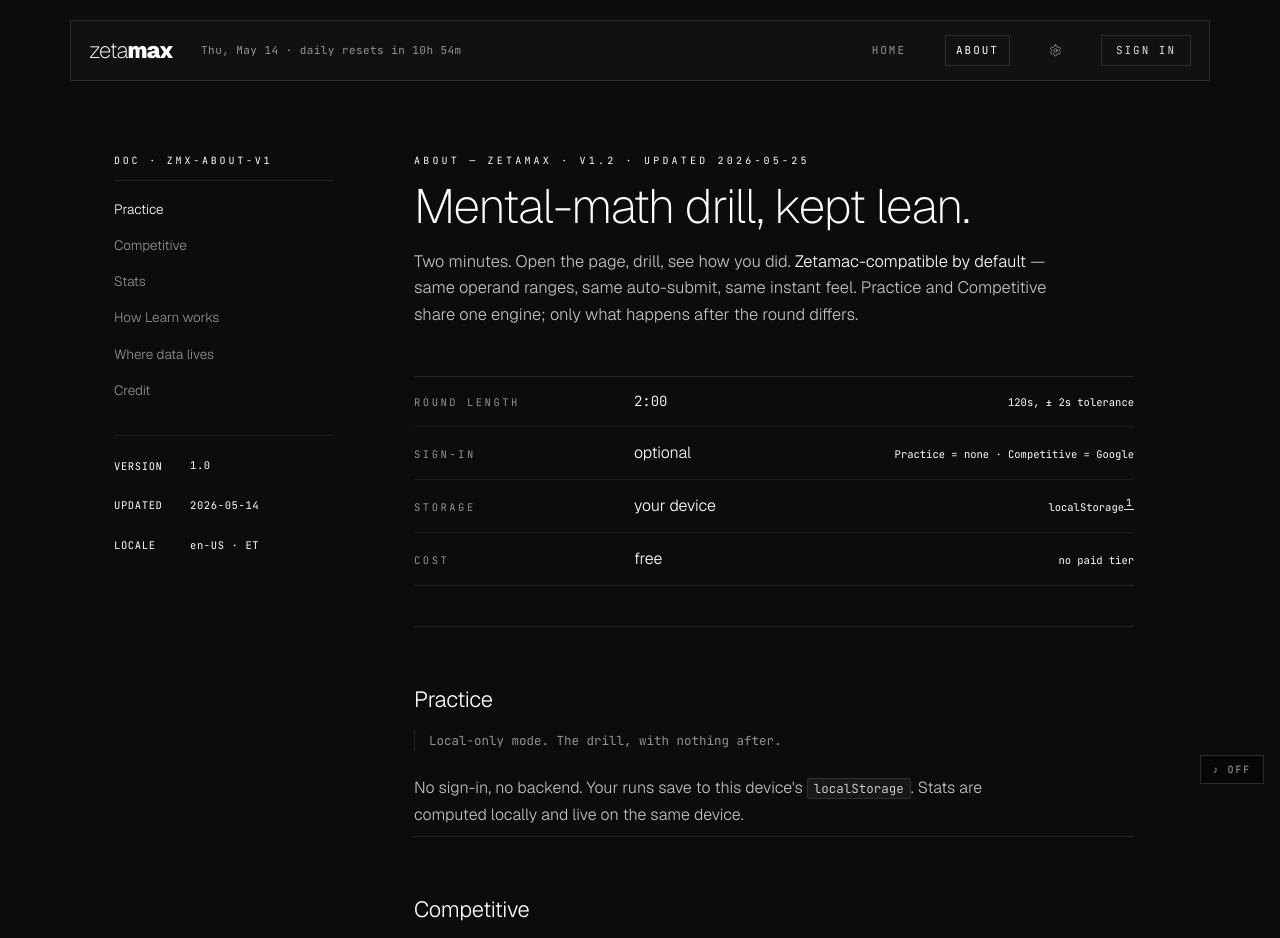
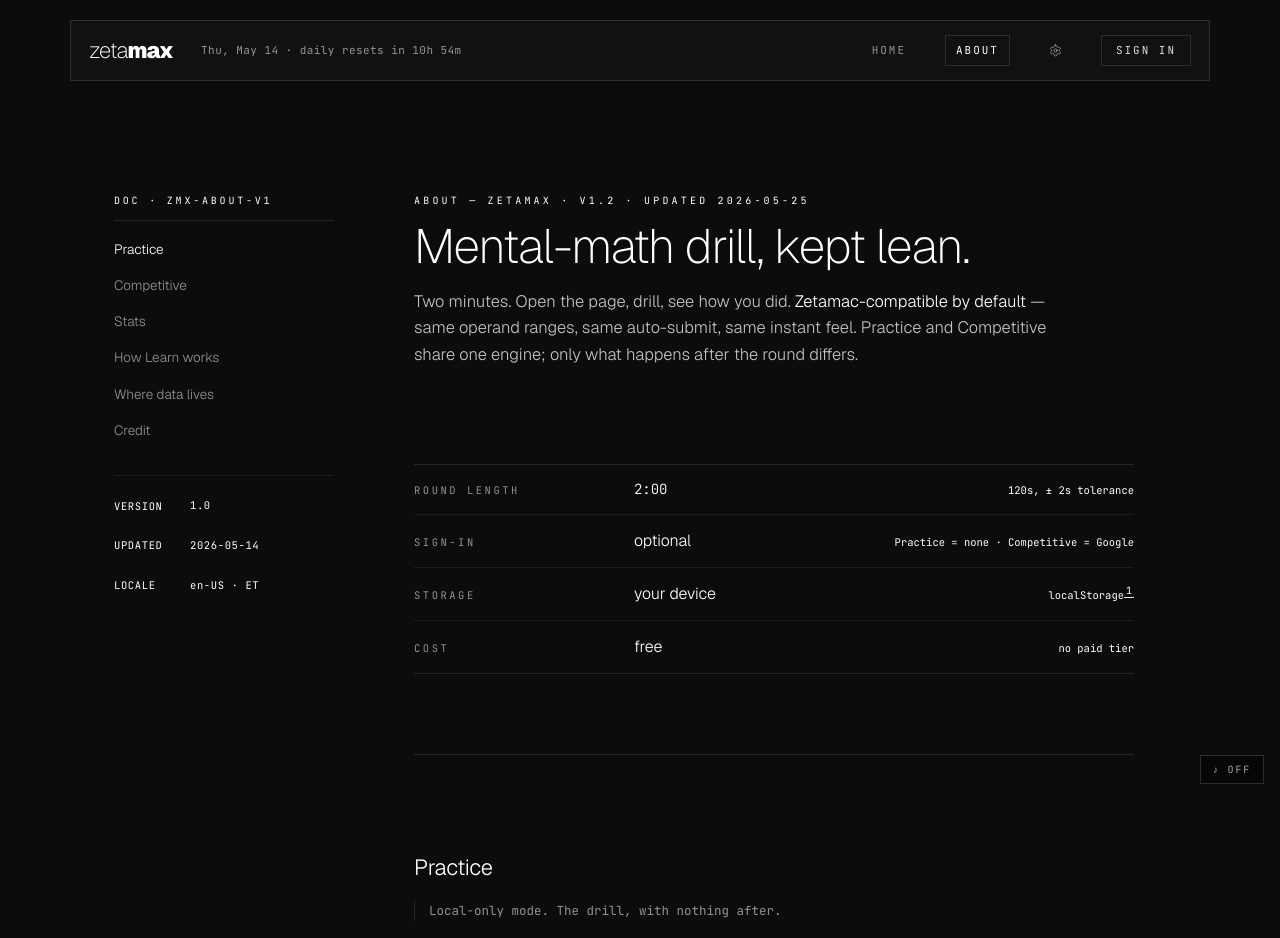
Before and after one commit to Smokeybear10/301.GAME.zetamax, a Next.js app: page /about in a window 1280 px wide. Shown: the top 938 px of the page. Built offline with nearby package versions, Linux system fonts and the light colour scheme; no server answers.

Commit message:
roomier about page, floating home on daily, drop profile shortcut row

```diff
--- a/app/about/page.tsx
+++ b/app/about/page.tsx
@@ -25,13 +25,13 @@
       <div className="max-w-[1180px] mx-auto px-5 pt-5">
         <SiteHead current="about" />
 
-        <div className="mx-auto px-1 sm:px-5 lg:px-11 py-10 lg:py-14 grid grid-cols-1 lg:grid-cols-[220px_minmax(0,720px)] gap-10 lg:gap-20 items-start">
+        <div className="mx-auto px-1 sm:px-5 lg:px-11 py-16 lg:py-24 grid grid-cols-1 lg:grid-cols-[220px_minmax(0,720px)] gap-10 lg:gap-20 items-start">
 
           <TocRail items={toc} />
 
           <article>
             {/* Doc head */}
-            <header className="mb-12">
+            <header className="mb-20 sm:mb-24">
               <p className="font-mono text-[10px] tracking-[0.32em] uppercase text-white/42 mb-3.5">
                 About — Zetamax · v1.2 · updated 2026-05-25
               </p>
@@ -50,7 +50,7 @@
           {/* Spec strip */}
           <section
             aria-label="Specification"
-            className="my-10 border-y border-white/10"
+            className="my-16 sm:my-20 border-y border-white/10"
           >
             <SpecRow k="Round length" v="2:00" note="120s, ± 2s tolerance" mono />
             <SpecRow k="Sign-in" v="optional" note="Practice = none · Competitive = Google" />
@@ -196,7 +196,7 @@
           {/* Footnotes */}
           <section
             id="notes"
-            className="mt-[72px] pt-6 border-t border-white/10"
+            className="mt-[120px] sm:mt-[160px] pt-8 border-t border-white/10"
             aria-label="Notes"
           >
             <p className="font-mono text-[10px] tracking-[0.32em] uppercase text-white/42 mb-3.5">
@@ -242,16 +242,16 @@
   children: React.ReactNode;
 }) {
   return (
-    <section id={id} className="pt-14 mt-2 border-t border-white/10">
+    <section id={id} className="pt-20 sm:pt-24 mt-2 border-t border-white/10">
       <h2 className="font-light text-[22px] tracking-[-0.012em] text-white">
         {title}
       </h2>
       {abstract && (
-        <p className="mt-3.5 mb-6 pl-3.5 border-l border-white/10 font-mono text-[12.5px] leading-[1.7] text-white/55 max-w-[56ch]">
+        <p className="mt-4 mb-8 sm:mb-10 pl-3.5 border-l border-white/10 font-mono text-[12.5px] leading-[1.7] text-white/55 max-w-[56ch]">
           {abstract}
         </p>
       )}
-      <div className="text-white/75 font-light leading-[1.66] text-base max-w-[60ch]">
+      <div className="text-white/75 font-light leading-[1.75] text-base max-w-[60ch]">
         {children}
       </div>
     </section>
--- a/app/competitive/daily/daily-screen.tsx
+++ b/app/competitive/daily/daily-screen.tsx
@@ -114,8 +114,11 @@
       className="min-h-screen bg-black text-white antialiased"
       style={{ viewTransitionName: "daily-hero" } as React.CSSProperties}
     >
-      <ZpButton asChild variant="chip" className="absolute top-6 left-6">
-        <Link href="/" aria-label="Back to home">← home</Link>
+      <ZpButton asChild variant="floating">
+        <Link href="/" aria-label="Back to home" title="Home">
+          <span aria-hidden="true">←</span>
+          <span className="hidden sm:inline">home</span>
+        </Link>
       </ZpButton>
 
       <div className="max-w-2xl mx-auto px-6 sm:px-8 py-16 sm:py-24">
--- a/app/me/profile-section.tsx
+++ b/app/me/profile-section.tsx
@@ -268,18 +268,6 @@
         )}
       </section>
 
-      <section className="flex flex-col sm:flex-row gap-3">
-        <ZpButton asChild variant="primary" className="text-center">
-          <Link href="/competitive/ranked">Drill ranked</Link>
-        </ZpButton>
-        <ZpButton asChild variant="secondary" className="text-center">
-          <Link href="/competitive/daily">Daily</Link>
-        </ZpButton>
-        <ZpButton asChild variant="secondary" className="text-center">
-          <Link href="/competitive/leagues">Your leagues</Link>
-        </ZpButton>
-      </section>
-
       <SignOutLink />
     </div>
   );
```
